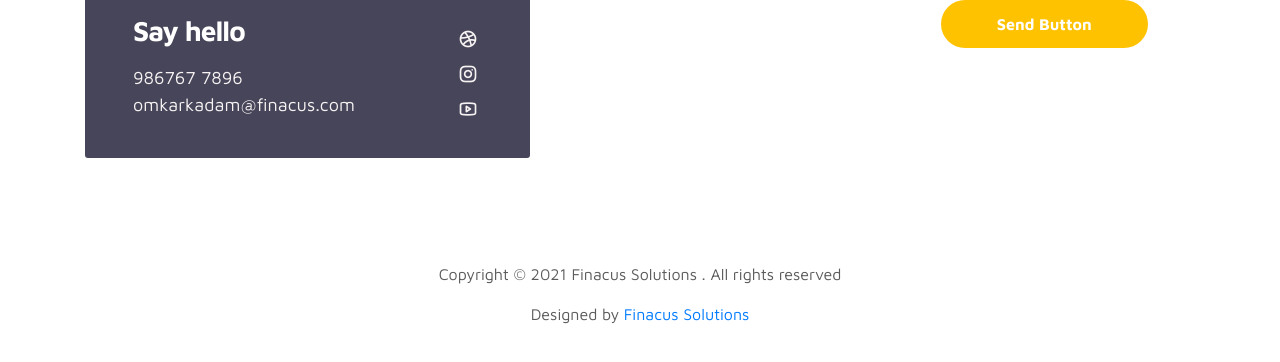
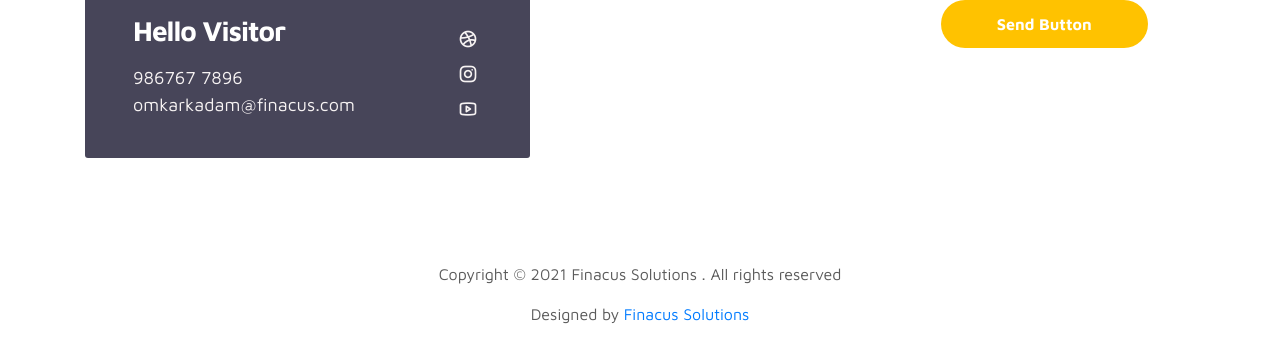
Before and after one commit to Omkarkadam/MyWebsite, a plain HTML site: page index.html in a window 1280 px wide. Shown: the part 2933-3295 px from the top of the page. Drawn offline with Linux system fonts and the light colour scheme.

Commit message:
Update index.html

```diff
--- a/index.html
+++ b/index.html
@@ -249,7 +249,7 @@
 
             <div class="contact-info d-flex justify-content-between align-items-center py-4 px-lg-5">
                 <div class="contact-info-item">
-                  <h3 class="mb-3 text-white">Say hello</h3>
+                  <h3 class="mb-3 text-white">Hello Visitor</h3>
                   <p class="footer-text mb-0">986767 7896</p>
                   <p><a href="omkarkadam@finacus.com">omkarkadam@finacus.com</a></p>
                 </div>
```
